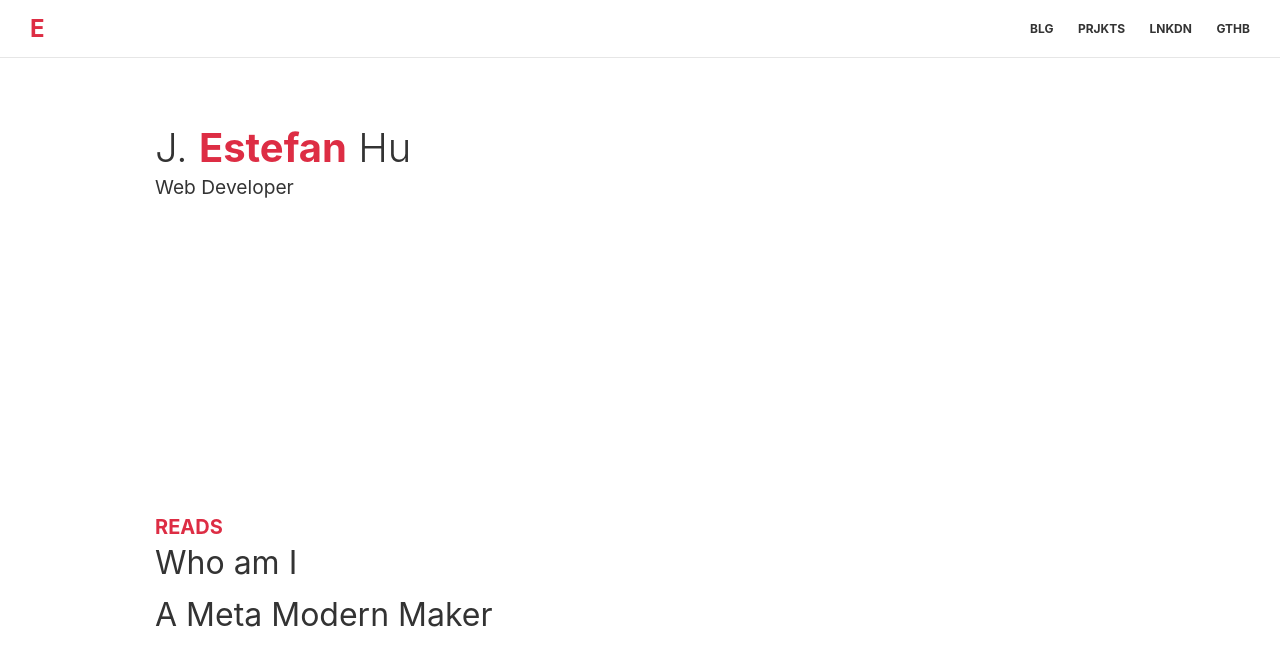
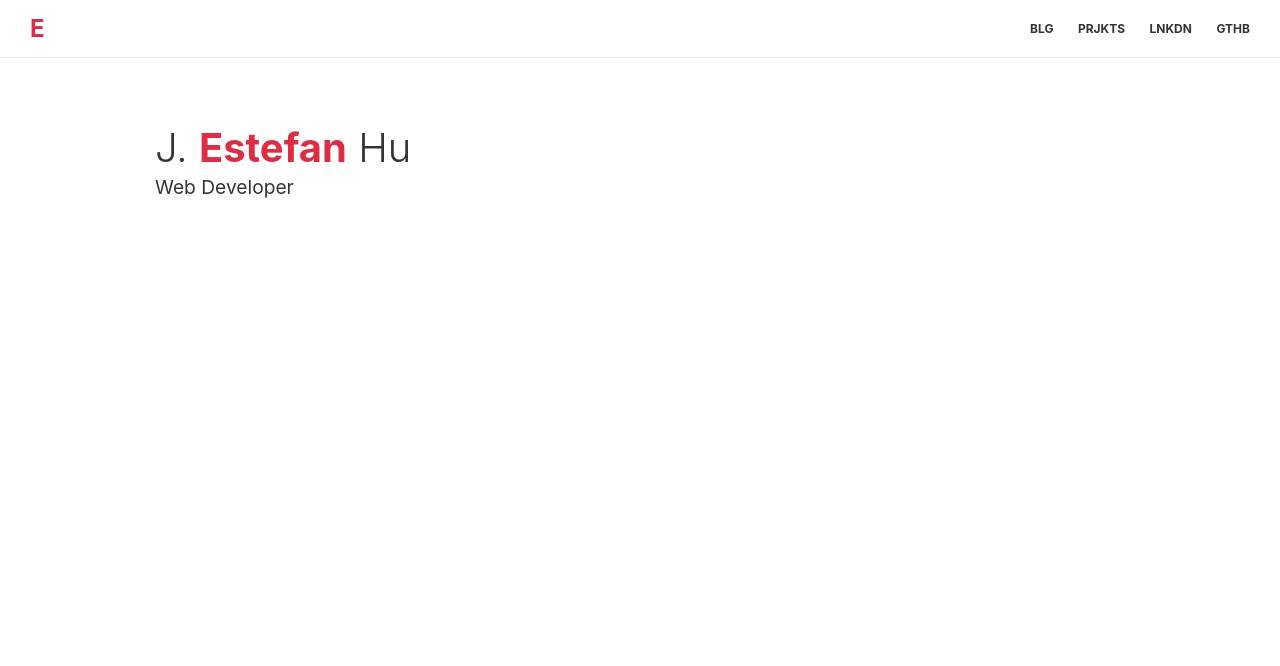
Before and after one commit to EstefanHu/portfolio, a Next.js app: page / in a window 1280 px wide. Shown: the top 666 px of the page. Built offline with nearby package versions, Linux system fonts and the light colour scheme.

Commit message:
Adjusted styles and reads

```diff
--- a/src/app/(landing)/landing.module.scss
+++ b/src/app/(landing)/landing.module.scss
@@ -26,21 +26,27 @@
   section {
     display: flex;
     flex-direction: column;
+    align-items: flex-end;
     width: 100%;
 
     h2 {
-      font-size: 1.25rem;
+      font-size: 1.1rem;
       font-weight: bold;
       text-transform: uppercase;
-      color: var(--accent);
       margin-bottom: 10px;
     }
 
     article {
       margin-bottom: 20px;
+      text-align: right;
 
       h3 {
         font-size: 2rem;
+        transition: color 0.2s;
+
+        &:hover {
+          color: var(--accent);
+        }
       }
     }
   }
--- a/src/app/(landing)/page.tsx
+++ b/src/app/(landing)/page.tsx
@@ -3,13 +3,13 @@ import styles from './landing.module.scss';
 
 const READS = [
   {
-    title: 'Who am I',
-    url: '/blg/p/who-am-i',
+    title: 'More About Me',
+    url: '/blg/who-am-i',
     createdAt: 'Jan 07 1996',
   },
   {
     title: 'A Meta Modern Maker',
-    url: '/blg/p/a-meta-modern-maker',
+    url: '/blg/',
     createdAt: 'Jun 20 2023',
   },
 ];
@@ -22,7 +22,7 @@ export default function Home() {
       </h1>
       <p className={styles.headliner}>Web Developer</p>
 
-      <section>
+      {/* <section>
         <h2>Reads</h2>
 
         {READS.map(({ title, url }) => (
@@ -32,7 +32,7 @@ export default function Home() {
             </article>
           </Link>
         ))}
-      </section>
+      </section> */}
     </main>
   );
 }
```
Also changed, not shown: src/app/blg/(post)/who-am-i/page.tsx (added, +7 -0 lines), src/app/blg/(post)/a-meta-modern-maker/page.module.scss (renamed from src/app/blg/p/a-meta-modern-maker/page.module.scss), src/app/blg/(post)/a-meta-modern-maker/page.tsx (renamed from src/app/blg/p/a-meta-modern-maker/page.tsx), src/app/blg/(post)/how-i-track-ideas/page.tsx (renamed from src/app/blg/p/how-i-track-ideas/page.tsx).
